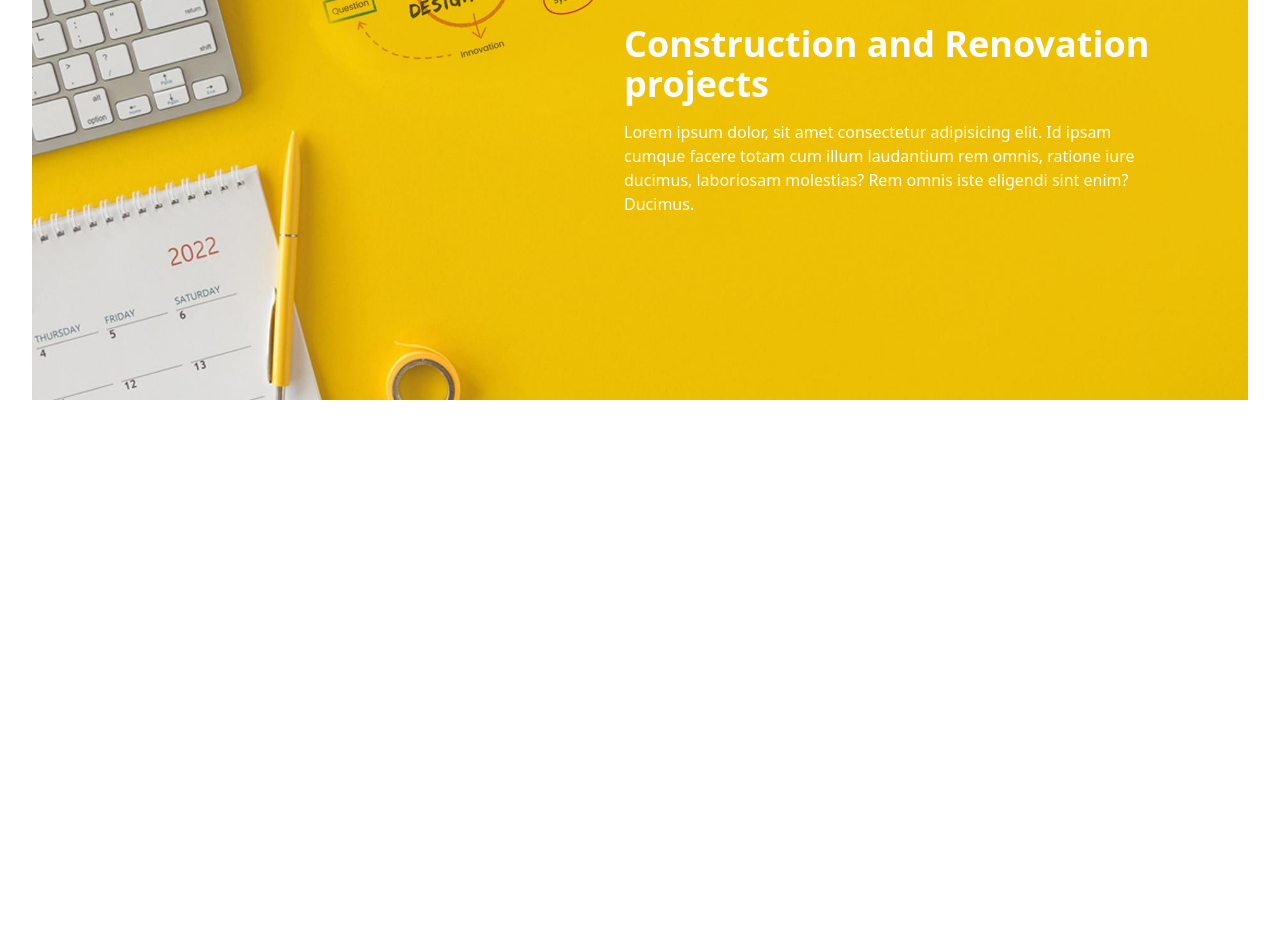
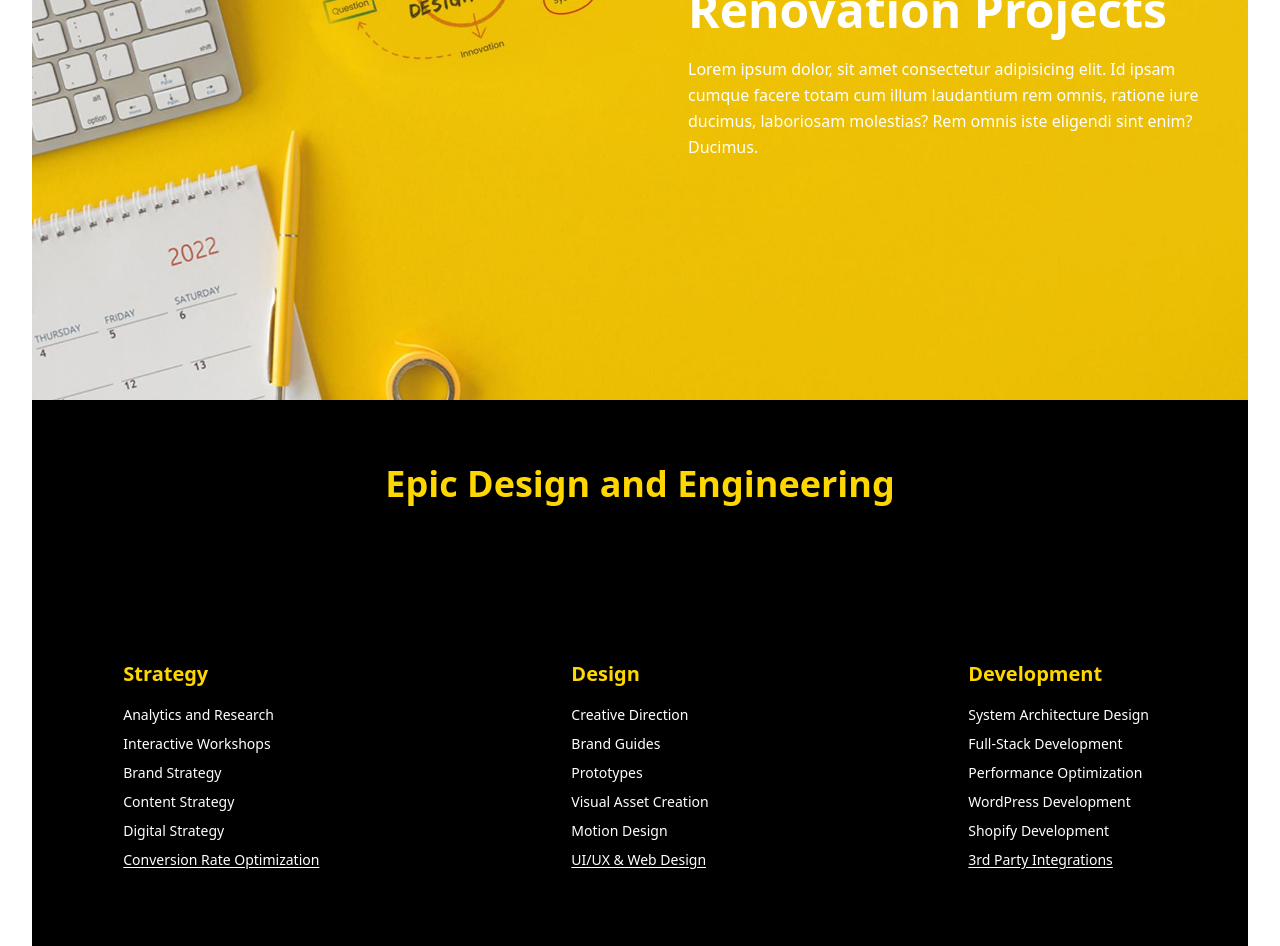
Before and after one commit to Sefat006/Xpartex-limited, a React (Vite) app: page / in a window 1280 px wide. Shown: the part 2580-3526 px from the top of the page. Before the commit the page ends 2980 px from the top, so only its background shows below. Built offline with nearby package versions, Linux system fonts and the light colour scheme.

Commit message:
what we do section done

```diff
--- a/src/App.jsx
+++ b/src/App.jsx
@@ -1,12 +1,11 @@
 import { useState } from 'react'
-import reactLogo from './assets/react.svg'
-import viteLogo from '/vite.svg'
 import './App.css'
 import Navbar from './Components/Navbar'
 import IntroSection from './Components/IntroSection/IntroSection'
 import Portfolio from './Components/Portfolio/Portfolio'
 import BrandValues from './Components/Brand Values/BrandValues'
 import Construction from './Construction/Construction'
+import WhatWeDo from './Components/What We Do/WhatWeDo'
 
 function App() {
   const [count, setCount] = useState(0)
@@ -18,6 +17,7 @@ function App() {
       <Portfolio></Portfolio>
       <BrandValues></BrandValues>
       <Construction></Construction>
+      <WhatWeDo></WhatWeDo>
     </div>
   )
 }
--- a/src/Components/Brand Values/BrandValues.jsx
+++ b/src/Components/Brand Values/BrandValues.jsx
@@ -2,6 +2,7 @@ import Laptop from '../../assets/Brand Values/Corporate-design.jpg'
 import laptopANDmobile from '../../assets/Brand Values/responsive-design.jpg'
 import girl from '../../assets/Brand Values/girl.jpg'
 import './BrandValue.css'
+import { Link } from 'react-router';
 
 const BrandValues = () => {
     return (
@@ -30,7 +31,7 @@ const BrandValues = () => {
                     <p className="mb-6">
                     Sample text. Lorem ipsum dolor sit amet, consectetur adipiscing elit nullam nunc justo sagittis suscipit ultrices.
                     </p>
-                    <a href="#" className="btn btn-primary">Learn More</a>
+                    <Link className="btn btn-primary">Learn More</Link>
             </div>
         </div>
 
--- /dev/null
+++ b/src/Components/What We Do/Lists.jsx
@@ -0,0 +1,37 @@
+
+import { Link } from 'react-router';
+
+const Lists = ( {service} ) => {
+
+        const allItems = [
+            ...service.items,
+            { ...service.linkItem, isLink: true }
+        ];
+
+    return (
+        <div className="mx-auto p-19 rounded-lg shadow-md">
+            <h3 className="text-xl font-semibold mb-4 text-left text-[#FFD700]">  {service.title}</h3>
+            <ul className="list list-inside space-y-2 text-left">
+            {allItems.map((item, idx) => (
+                <li key={idx}>
+                {typeof item === 'string' ? (
+                    item
+                ) : item.isLink ? (
+                    <Link
+                    to={item.to}
+                    className="text-white underline underline-offset-2  hover:text-[#FFD700] transition"
+                    >
+                    {item.text}
+                    </Link>
+                ) : (
+                    item.text
+                )}
+                </li>
+            ))}
+            </ul>
+            </div>
+        );
+    };
+
+
+export default Lists;
--- /dev/null
+++ b/src/Components/What We Do/WhatWeDo.jsx
@@ -0,0 +1,51 @@
+import React from 'react';
+import Lists from './Lists';
+
+const WhatWeDo = () => {
+
+        const services = [
+            {
+                title: 'Strategy',
+                items: ['Analytics and Research', 'Interactive Workshops', 'Brand Strategy', 'Content Strategy', 'Digital Strategy', ],
+                linkItem: {
+                    text: 'Conversion Rate Optimization',
+                    to: '',
+                },
+            },
+            {
+                title: 'Design',
+                items: ['Creative Direction', 'Brand Guides', 'Prototypes', 'Visual Asset Creation', 'Motion Design'],
+                linkItem: {
+                    text:  'UI/UX & Web Design',
+                    to: '',
+                },
+            },
+            {
+                title: 'Development',
+                items: ['System Architecture Design', 'Full-Stack Development','Performance Optimization', 'WordPress Development', 'Shopify Development'],
+                linkItem: {
+                    text:  '3rd Party Integrations',
+                    to: '',
+                },
+            },
+        ];
+
+    return (
+        <div className='bg-black text-white pt-16 space-y-20'>
+
+            <div  className='text-[#FFD700] justify-center text-center space-y-4 flex flex-col'>
+                <h1 className=' font-bold text-4xl'>Epic Design and Engineering</h1>
+            </div>
+
+            <div className='grid grid-cols-3 gap-10 text-center'>
+                {
+                    services.map( (service,id) => <Lists key={id} service={service}></Lists>)
+                }
+            </div>
+
+
+        </div>
+    );
+};
+
+export default WhatWeDo;
--- a/src/Construction/Construction.jsx
+++ b/src/Construction/Construction.jsx
@@ -1,24 +1,31 @@
 
 import constructionImg from '../assets/Construction/Construction.jpeg'
 const Construction = () => {
+
+
     return (
         <div
         style={{
             backgroundImage: `url(${constructionImg})`,
             backgroundSize: 'cover',
             backgroundPosition: 'center',
-            minHeight: '70vh',
-        }}   className="flex items-center justify-end px-4 md:px-12 py-12"
+        }}  className="flex items-center justify-end px-4 md:px-12  min-h-[50vh] sm:min-h-[60vh] md:min-h-[70vh]"
         >
 
-            <div>
+            <div  className="relative flex flex-col justify-end h-[60vh]">
 
-                <div  className="w-xl text-white text-left space-y-4">
-                <h1 className=' font-bold text-4xl'>Construction and Renovation projects</h1>
-                <p className='w-lg'>Lorem ipsum    dolor, sit amet consectetur adipisicing    elit. Id ipsam cumque facere totam cum illum   laudantium rem omnis, ratione iure ducimus,   laboriosam molestias? Rem omnis iste  eligendi sint enim? Ducimus.</p>
+                <div  className="w-full max-w-xs sm:max-w-md md:max-w-lg text-white text-left space-y-4 mb-28 md:mb-50">
+                    <h1 className="font-bold text-2xl sm:text-3xl md:text-4xl lg:text-5xl leading-tight">
+                        Construction and Renovation Projects
+                    </h1>
+                <p className="text-sm md:text-base leading-relaxed">Lorem ipsum    dolor, sit amet consectetur adipisicing    elit. Id ipsam cumque facere totam cum illum   laudantium rem omnis, ratione iure ducimus,   laboriosam molestias? Rem omnis iste  eligendi sint enim? Ducimus.</p>
                 </div>
 
             </div>
+
+
+
+
         </div>
     );
 };
--- a/src/main.jsx
+++ b/src/main.jsx
@@ -2,9 +2,12 @@ import { StrictMode } from 'react'
 import { createRoot } from 'react-dom/client'
 import './index.css'
 import App from './App.jsx'
+import { BrowserRouter } from 'react-router'
 
 createRoot(document.getElementById('root')).render(
   <StrictMode>
-      <App />
+      <BrowserRouter>
+        <App />
+      </BrowserRouter>
   </StrictMode>,
 )
```
